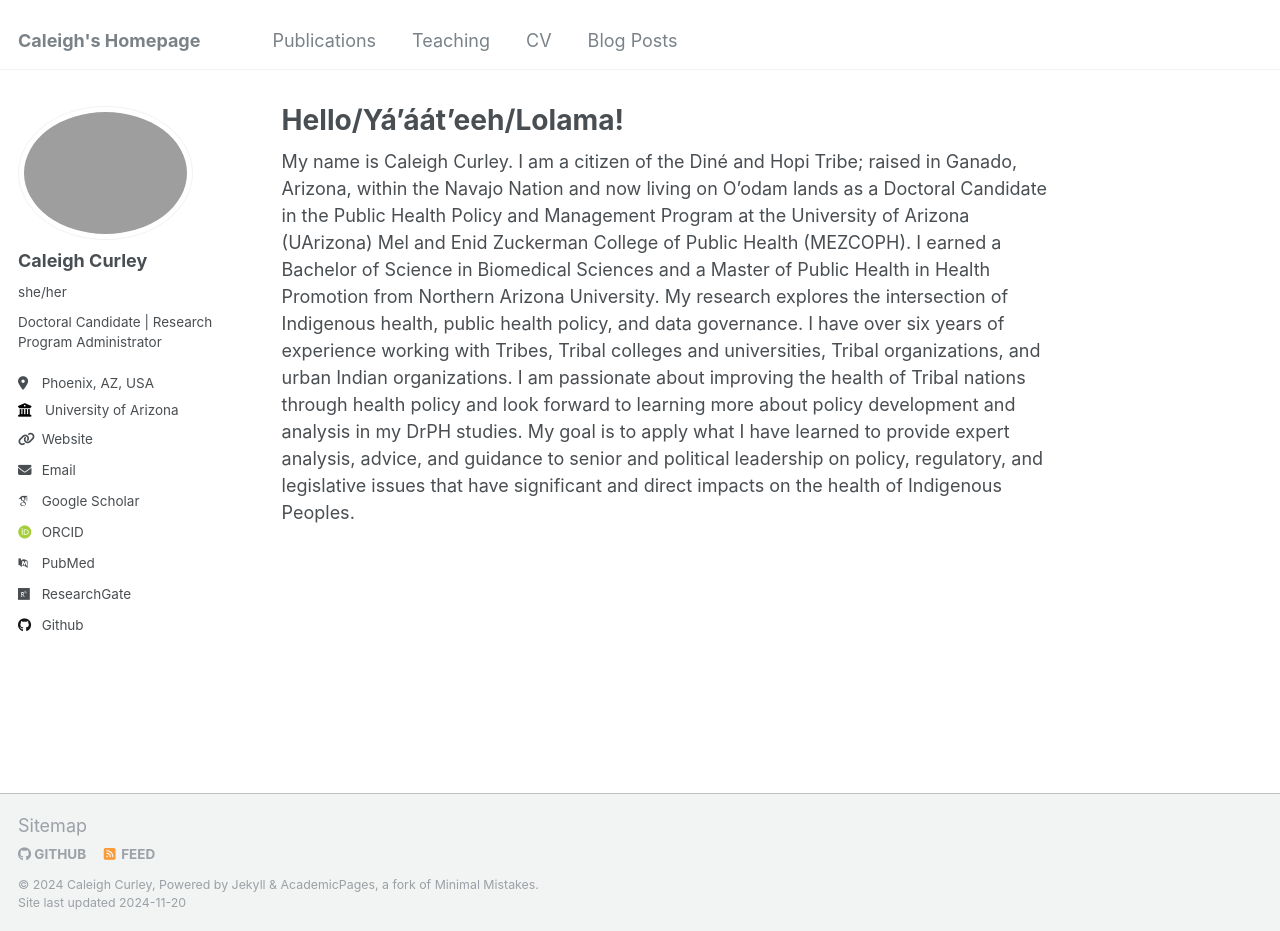
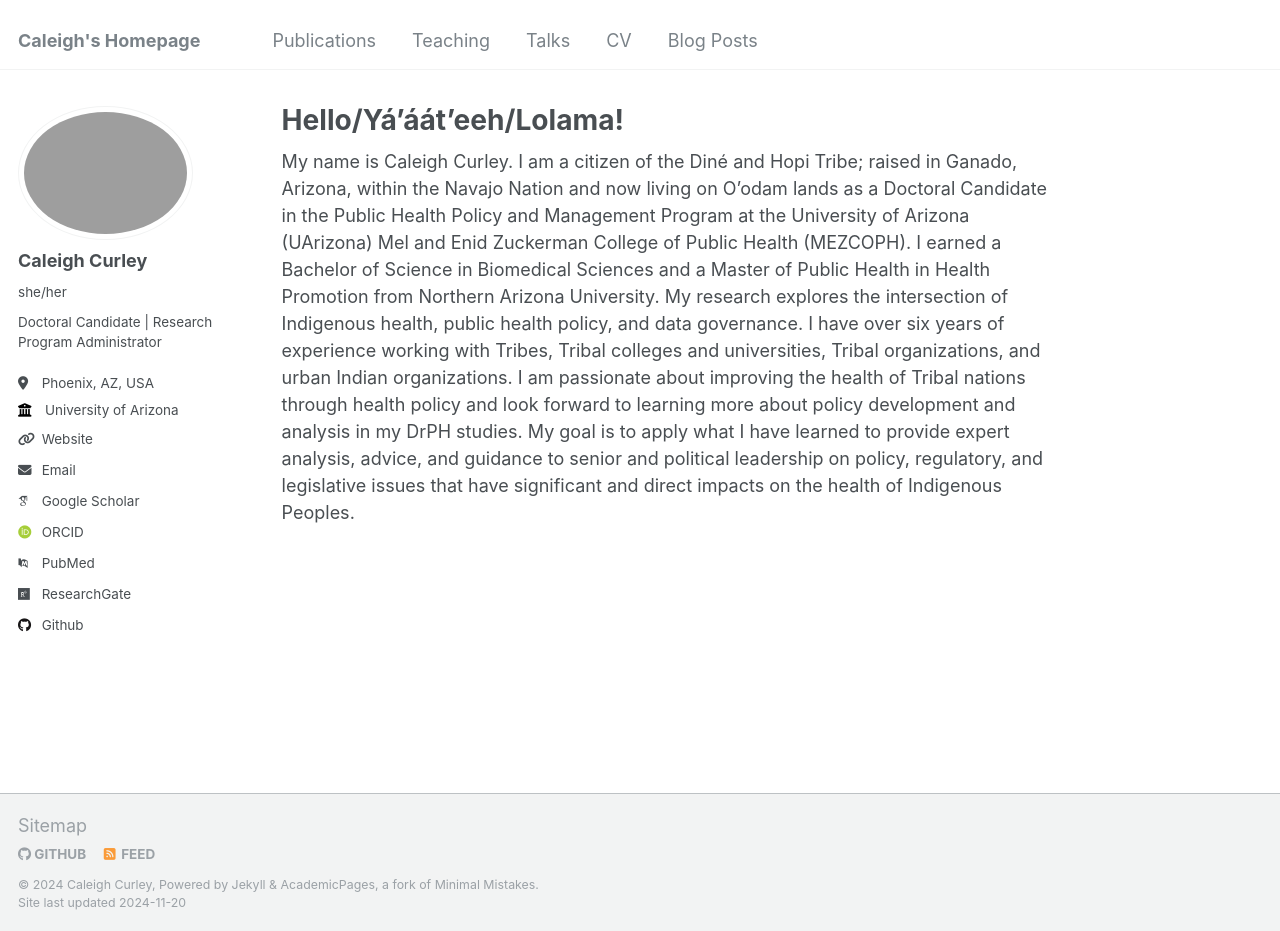
Before and after one commit to caleighcurley/Caleigh-Curley, a Jekyll site: the page built from _pages/about.md, in a window 1280 px wide and 931 px high. Built offline with Jekyll 4.4.1, drawn with Linux system fonts in a browser that asks for light colours; some web fonts are replaced.

Commit message:
Update navigation.yml

```diff
--- a/_data/navigation.yml
+++ b/_data/navigation.yml
@@ -11,8 +11,9 @@ main:
 
   - title: "Teaching"
     url: /teaching/
-    # url: https://udallcenter.arizona.edu/news/introducing-2024-mos-policy-scholars
-    # url: https://healthsciences.arizona.edu/connect/stories/guiding-next-generation-students-indigenous-policy
+
+  - title: "Talks"
+    url: /talks/
 
   - title: "CV"
     url: /cv/
```
